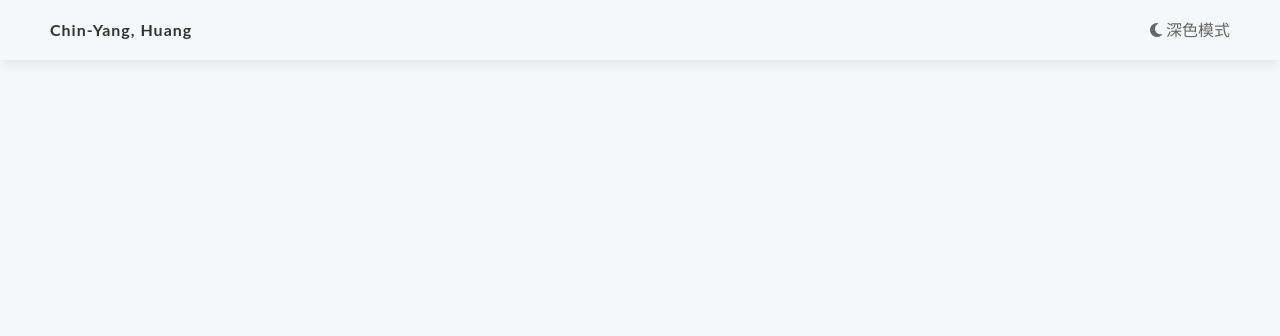
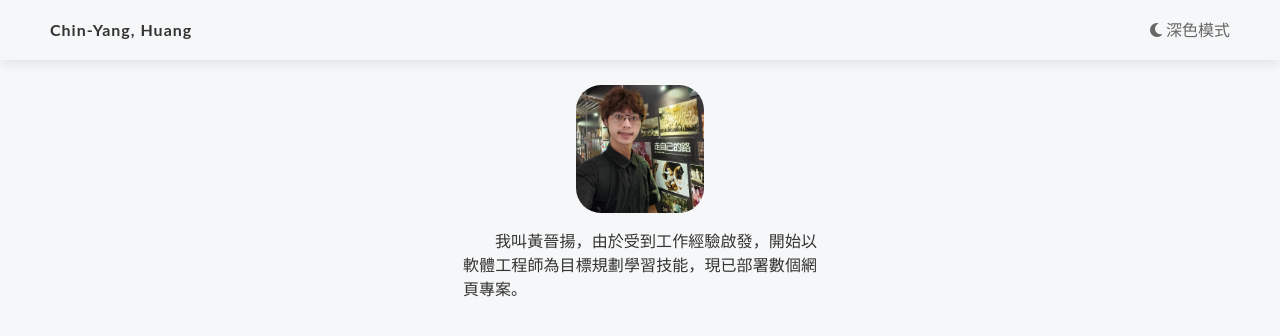
Before and after one commit to cyanshub/sp-resume-ts-082524, a React (Vite) app: page /resumes in a window 1280 px wide. Shown: the top 336 px of the page. Built offline with nearby package versions, Linux system fonts and the light colour scheme.

Commit message:
製作 InfoSection 及其樣式

```diff
--- /dev/null
+++ b/src/components/ResumePageComponents/InfoSection.tsx
@@ -0,0 +1,15 @@
+const InfoSection = () => {
+  return (
+    <div className="info-section">
+      <div className="avatar">
+        <a href="#" className="link-formats">
+          <img className="avatar-img" src="./images/avatar.jpg" alt="人像" />
+        </a>
+      </div>
+
+      <p className="description mt-3">我叫黃晉揚，由於受到工作經驗啟發，開始以軟體工程師為目標規劃學習技能，現已部署數個網頁專案。</p>
+    </div>
+  )
+}
+
+export default InfoSection
--- a/src/pages/ResumePage.tsx
+++ b/src/pages/ResumePage.tsx
@@ -1,10 +1,15 @@
 import Header from "../components/ResumePageComponents/Header"
+import InfoSection from "../components/ResumePageComponents/InfoSection"
 
 const ResumePage = () => {
 
   return (
     <>
-      <Header  />
+      <Header />
+      <main>
+        <InfoSection />
+      </main>
+
     </>
   )
 }
```
Also changed, not shown: public/images/avatar.jpg (added).
